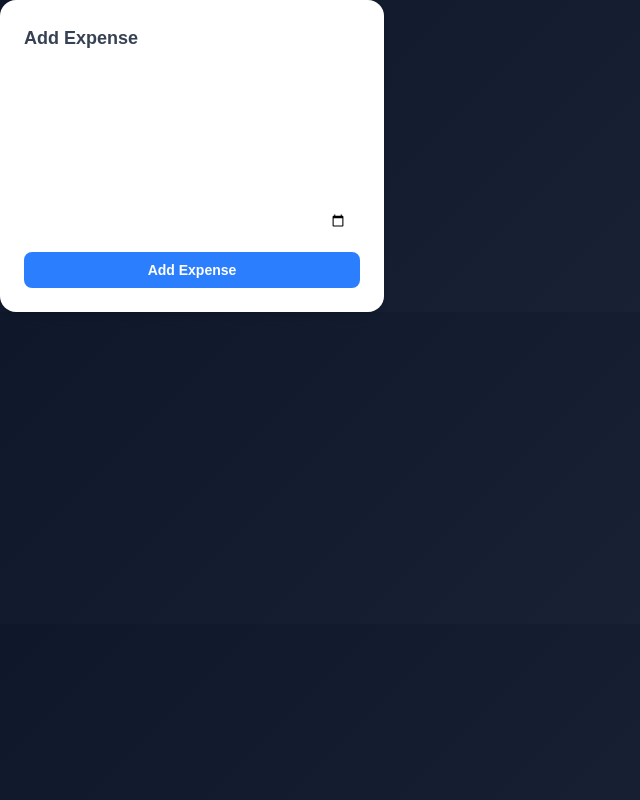
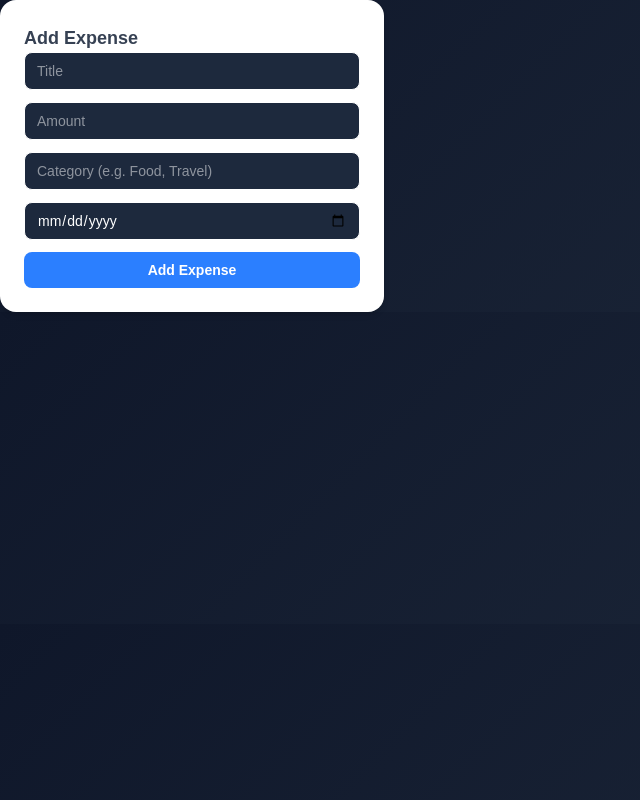
Before and after one commit to voidirl/ai-expense-tracker-frontend, a React app: page /add in a window 1280 px wide. Shown: the whole page, without its empty margins (0-640 px from the left). Built offline with nearby package versions, Linux system fonts and the light colour scheme; the HTML template or start-up script is replaced by a standard one.

Commit message:
connect AddExpense form to backend

```diff
--- a/src/components/ExpenseForm.jsx
+++ b/src/components/ExpenseForm.jsx
@@ -1,12 +1,12 @@
-import { useState} from "react";
+import { useState } from "react";
 import { addExpense } from "../services/expenseServices";
 
-const ExpenseForm = ({onExpenseAdded}) => {
-    const [form,setForm] = useState({
-        title : "",
-        amount : "",
-        category : "",
-        date:""
+const ExpenseForm = ({ onExpenseAdded }) => {
+  const [form, setForm] = useState({
+    title: "",
+    amount: "",
+    category: "",
+    onExpenseAddedate: "",
   });
 
   const [loading, setLoading] = useState(false);
@@ -17,6 +17,7 @@ const ExpenseForm = ({onExpenseAdded}) => {
 
   const handleSubmit = async (e) => {
     e.preventDefault();
+    console.log("Form data:", form);
     setLoading(true);
     try {
       await addExpense({
@@ -25,13 +26,12 @@ const ExpenseForm = ({onExpenseAdded}) => {
       });
       setForm({ title: "", amount: "", category: "", date: "" });
       onExpenseAdded();
+    } catch (err) {
+      console.error("Failed to add expense:", err);
+    } finally {
+      setLoading(false);
     }
-    catch (err) {
-      console.error("Failed to add expense:", err);
-    }
-    finally {
-      setLoading(false);
-  }};
+  };
 
   return (
     <div className="bg-white rounded-2xl shadow-md p-6 w-96">
@@ -44,7 +44,7 @@ const ExpenseForm = ({onExpenseAdded}) => {
           value={form.title}
           onChange={handleChange}
           required
-          className="border rounded-lg px-3 py-2 text-sm focus:outline-none focus:ring-2 focus:ring-blue-400"
+          className="border rounded-lg px-3 py-2 text-sm focus:outline-none focus:ring-2 focus:ring-blue-400 bg-slate-800 text-white"
         />
         <input
           type="number"
@@ -53,7 +53,7 @@ const ExpenseForm = ({onExpenseAdded}) => {
           value={form.amount}
           onChange={handleChange}
           required
-          className="border rounded-lg px-3 py-2 text-sm focus:outline-none focus:ring-2 focus:ring-blue-400"
+          className="border rounded-lg px-3 py-2 text-sm focus:outline-none focus:ring-2 focus:ring-blue-400 bg-slate-800 text-white"
         />
         <input
           type="text"
@@ -62,17 +62,16 @@ const ExpenseForm = ({onExpenseAdded}) => {
           value={form.category}
           onChange={handleChange}
           required
-          className="border rounded-lg px-3 py-2 text-sm focus:outline-none focus:ring-2 focus:ring-blue-400"
+          className="border rounded-lg px-3 py-2 text-sm focus:outline-none focus:ring-2 focus:ring-blue-400 bg-slate-800 text-white"
         />
         <input
           type="date"
-          name="date"
+          name="expenseDate"
           value={form.date}
           onChange={handleChange}
           required
-          className="border rounded-lg px-3 py-2 text-sm focus:outline-none focus:ring-2 focus:ring-blue-400"
+          className="border rounded-lg px-3 py-2 text-sm focus:outline-none focus:ring-2 focus:ring-blue-400 bg-slate-800 text-white"
         />
-
         <button
           type="submit"
           disabled={loading}
```
Lines whose indentation alone changed are shown as unchanged.
